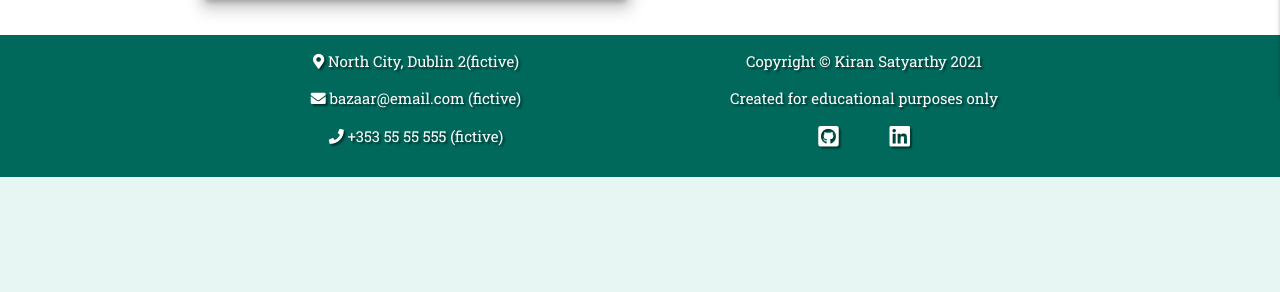
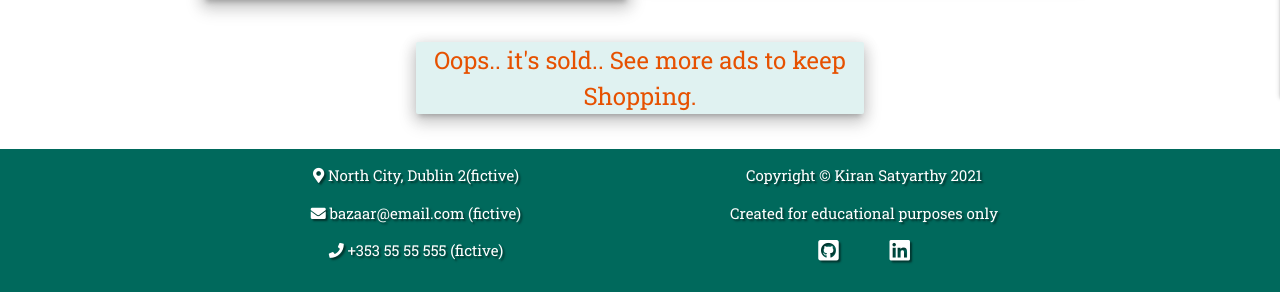
Before and after one commit to Kiran6248/MS3-bazaar, a Flask app: template templates/view_ad.html in a window 1280 px wide. Shown: the part 763-1055 px from the top of the page. Before the commit the page ends 940 px from the top, so only its background shows below. Run offline with Flask 2, Linux system fonts and the light colour scheme; the template is opened without the code that fills it, so the values that code supplies are empty; some libraries are stand-ins or nearby versions.

Commit message:
Add condition statement in View ad

```diff
--- a/templates/view_ad.html
+++ b/templates/view_ad.html
@@ -92,6 +92,22 @@
         </div>
     </div>
 
+    <div class="container">
+        <div class="row center valign">
+            <div class=" card col s12 m6 offset-m3 l6 offset-l3 z-depth-3 waves-effect waves-block waves-light card teal lighten-5">
+                {% if ad.is_available == "on" %}
+                    <span class=" card-title activator center-align orange-text text-darken-4">
+                        The item is still available. Contact Seller with the Email or Telephone Provided above.
+                    </span>
+                {% else %}
+                    <span class="card-title activator center-align orange-text text-darken-4">
+                        Oops.. it's sold.. See more ads to keep Shopping.
+                    </span>
+                {% endif %}
+            </div>
+        </div>
+    </div>
+
 
     <!--delete modal-->
     <div id="{{ ad._id }}" class="modal">
```
